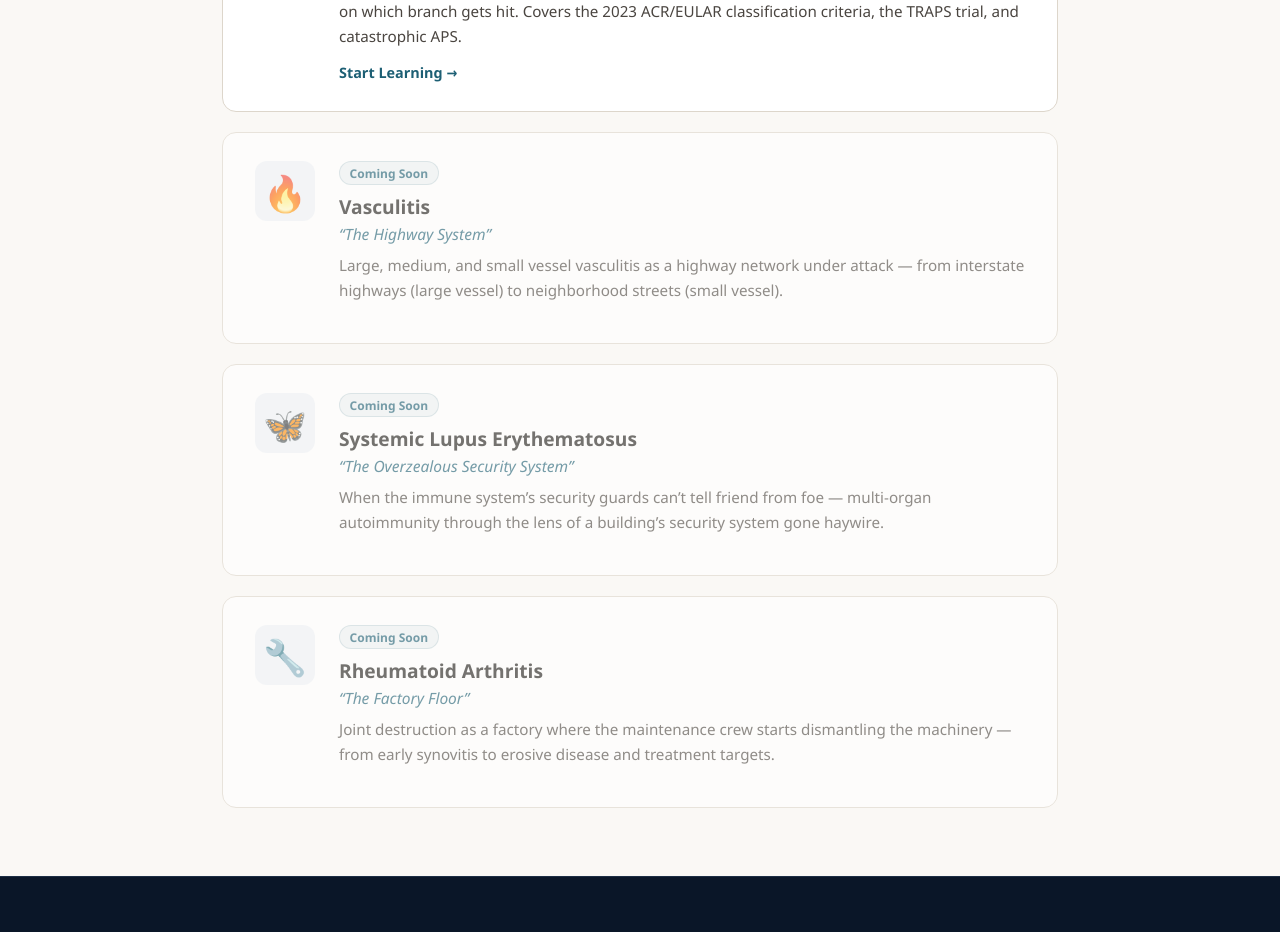
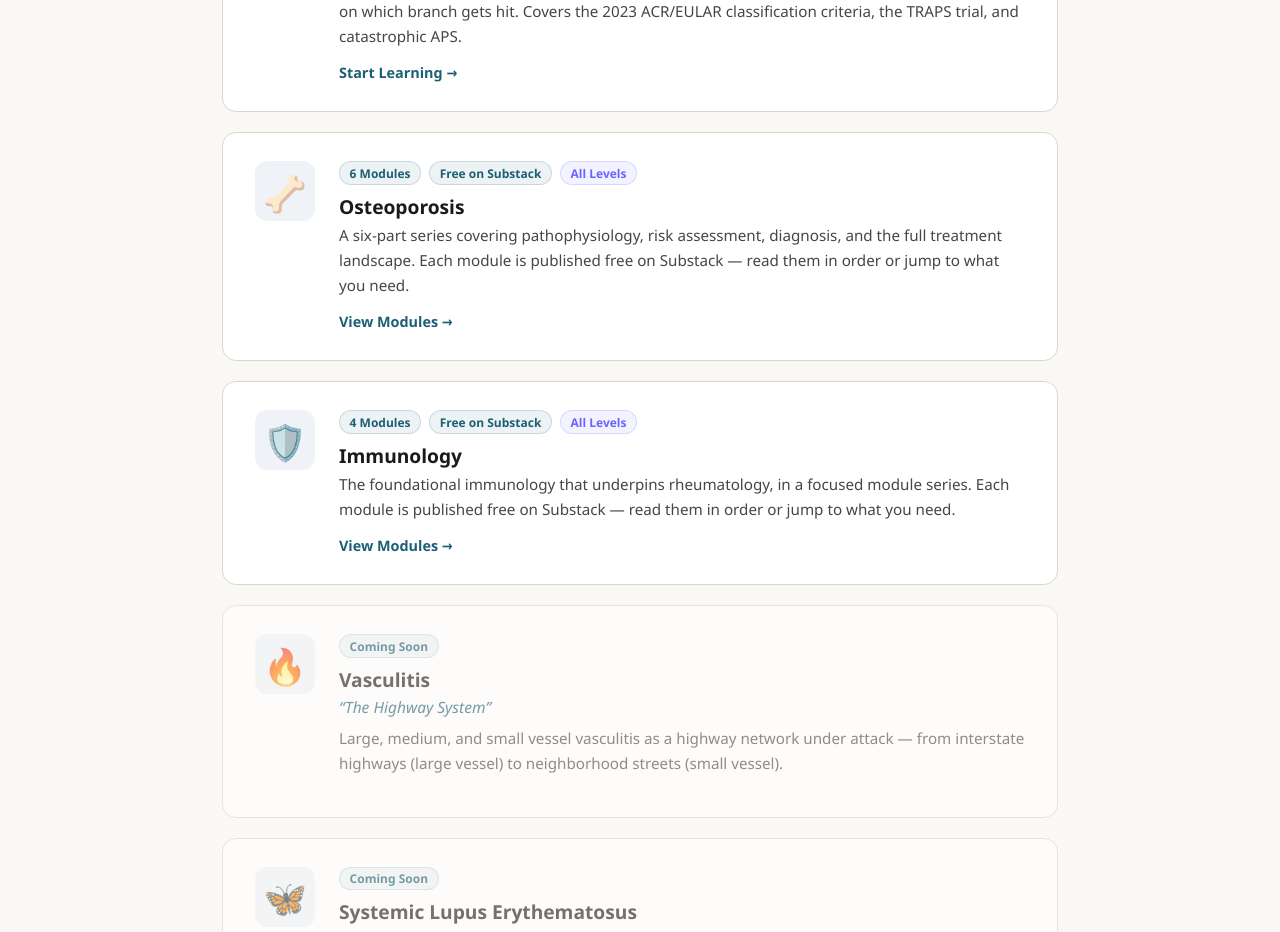
Before and after one commit to rheumify/rheumify-website, a Next.js app: page /learning in a window 1280 px wide. Shown: the part 1520-2452 px from the top of the page. Built offline with nearby package versions, Linux system fonts and the light colour scheme.

Commit message:
Add Osteoporosis and Immunology topic cards to learning index

```diff
--- a/app/learning/page.js
+++ b/app/learning/page.js
@@ -213,6 +213,41 @@ export default function LearningPage() {
           </div>
         </a>
 
+        <a href="/learning/osteoporosis" className="topic-card topic-card-active">
+          <div className="topic-card-icon">🦴</div>
+          <div className="topic-card-content">
+            <div className="topic-card-tags">
+              <span className="topic-tag">6 Modules</span>
+              <span className="topic-tag">Free on Substack</span>
+              <span className="topic-tag tag-difficulty">All Levels</span>
+            </div>
+            <h3>Osteoporosis</h3>
+            <p className="topic-card-description">
+              A six-part series covering pathophysiology, risk assessment, diagnosis, and the full
+              treatment landscape. Each module is published free on Substack &mdash; read them in order
+              or jump to what you need.
+            </p>
+            <span className="topic-card-cta">View Modules &rarr;</span>
+          </div>
+        </a>
+
+        <a href="/learning/immunology" className="topic-card topic-card-active">
+          <div className="topic-card-icon">🛡️</div>
+          <div className="topic-card-content">
+            <div className="topic-card-tags">
+              <span className="topic-tag">4 Modules</span>
+              <span className="topic-tag">Free on Substack</span>
+              <span className="topic-tag tag-difficulty">All Levels</span>
+            </div>
+            <h3>Immunology</h3>
+            <p className="topic-card-description">
+              The foundational immunology that underpins rheumatology, in a focused module series.
+              Each module is published free on Substack &mdash; read them in order or jump to what you need.
+            </p>
+            <span className="topic-card-cta">View Modules &rarr;</span>
+          </div>
+        </a>
+
         <div className="topic-card topic-card-coming-soon">
           <div className="topic-card-icon">🔥</div>
           <div className="topic-card-content">
```
